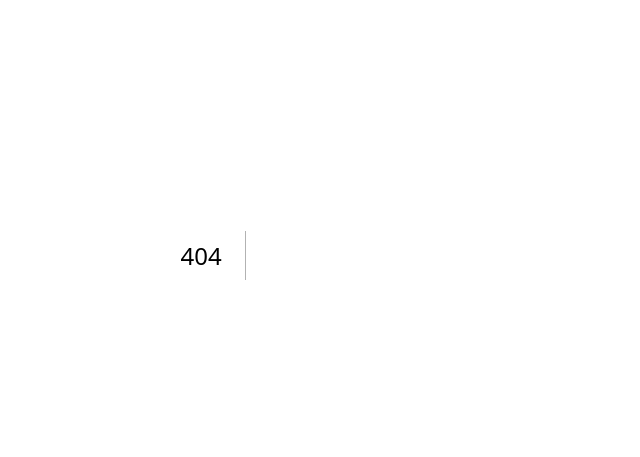
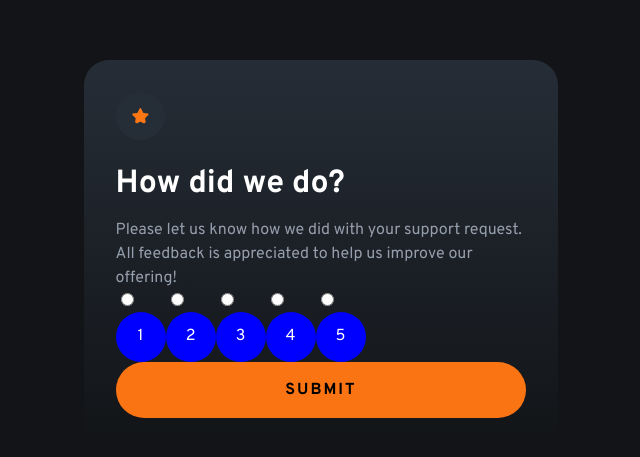
Before and after one commit to Chris-Wagg/interactive-rating, a Next.js app: page /home in a window 1280 px wide. Before the commit this address had no page. Shown: the part 145-602 px from the top of the page, without its empty margins (319-959 px from the left). Built offline with nearby package versions, Linux system fonts and the light colour scheme.

Commit message:
form fixed

```diff
--- a/package.json
+++ b/package.json
@@ -12,7 +12,8 @@
     "next": "^14.2.7",
     "node": "^21.2.0",
     "react": "^18",
-    "react-dom": "^18"
+    "react-dom": "^18",
+    "react-router-dom": "^6.26.2"
   },
   "devDependencies": {
     "eslint": "^8",
--- a/src/app/globals.css
+++ b/src/app/globals.css
@@ -207,3 +207,41 @@ h2 {
 	color: var(--clr-orange);
 	margin: 2rem 0 1rem 0;
 }
+
+label {
+	color: white;
+}
+
+/* ----------------------- */
+
+/* #radios label {
+	position: relative;
+} */
+
+/* input[type='radio'] {
+	position: absolute;
+	opacity: 0;
+} */
+
+.rating-form {
+	display: flex;
+}
+
+.rating-number {
+	/* border: 0; */
+	display: flex;
+	justify-content: center;
+	align-items: center;
+	width: 50px;
+	height: 50px;
+	border-radius: 99px;
+	color: white;
+	background-color: blue;
+}
+
+input:checked + button {
+	background-color: green;
+}
+input:checked + .rating-number {
+	background-color: green;
+}
--- /dev/null
+++ b/src/app/home/page.jsx
@@ -0,0 +1,122 @@
+'use client'
+
+import { useState } from 'react'
+import { useNavigate } from 'react-router-dom'
+
+export default function Home() {
+	// let navigate = useNavigate()
+	// let rating = { selectedRating }
+
+	function handleClick() {
+		history.push('/thank-you', { rating })
+	}
+
+	const [selectedRating, setSelectedRating] = useState(0)
+
+	function setRatingOne() {
+		setSelectedRating(1)
+		console.log(selectedRating)
+	}
+	function setRatingTwo() {
+		setSelectedRating(2)
+	}
+	function setRatingThree() {
+		setSelectedRating(3)
+	}
+	function setRatingFour() {
+		setSelectedRating(4)
+	}
+	function setRatingFive() {
+		setSelectedRating(5)
+	}
+
+	return (
+		<main>
+			<section className='card-container'>
+				<div className='card-1'>
+					<img
+						src='icon-star.svg'
+						alt='Star icon'
+						role='none'
+						className='star-icon'
+					/>
+					<h2 className='title'>How did we do?</h2>
+					<p>
+						{`Please let us know how we did with your support request.
+						All feedback is appreciated to help us improve our
+						offering!`}
+					</p>
+
+					<form className='rating-form'>
+						<label for='rating-1'>
+							<input
+								type='radio'
+								name='rating'
+								id='rating-1'
+								value='1'
+							/>
+							<div
+								className='rating-number'
+								onClick={setRatingOne}>
+								1
+							</div>
+						</label>
+						<label for='rating-2'>
+							<input
+								type='radio'
+								name='rating'
+								id='rating-2'
+								value='2'
+							/>
+							<div
+								className='rating-number'
+								onClick={setRatingTwo}>
+								2
+							</div>
+						</label>
+						<label for='rating-3'>
+							<input
+								type='radio'
+								name='rating'
+								id='rating-3'
+								value='3'
+							/>
+							<div
+								className='rating-number'
+								onClick={setRatingThree}>
+								3
+							</div>
+						</label>
+						<label for='rating-4'>
+							<input
+								type='radio'
+								name='rating'
+								id='rating-4'
+								value='4'
+							/>
+							<div
+								className='rating-number'
+								onClick={setRatingFour}>
+								4
+							</div>
+						</label>
+						<label for='rating-5'>
+							<input
+								type='radio'
+								name='rating'
+								id='rating-5'
+								value='5'
+							/>
+							<div
+								className='rating-number'
+								onClick={setRatingFive}>
+								5
+							</div>
+						</label>
+					</form>
+					<button className='submit-btn'>SUBMIT</button>
+				</div>
+			</section>
+		</main>
+	)
+}
```
Also changed, not shown: src/app/page.js (+2 -64 lines), src/app/thank-you/page.jsx (added, +98 -0 lines), 1 other file (tests, documents, lock files or other folders).
